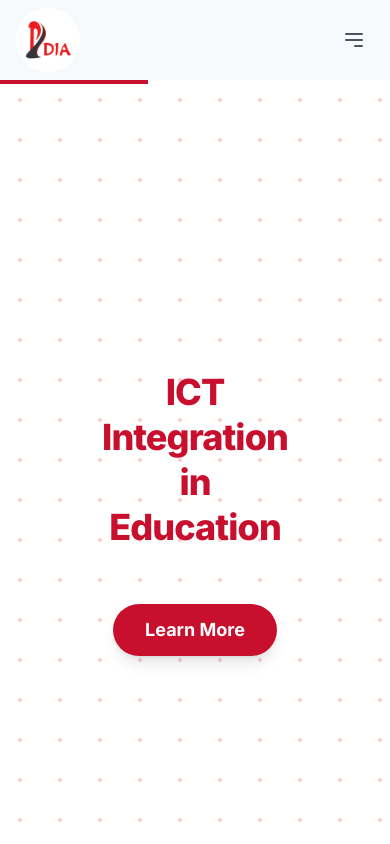
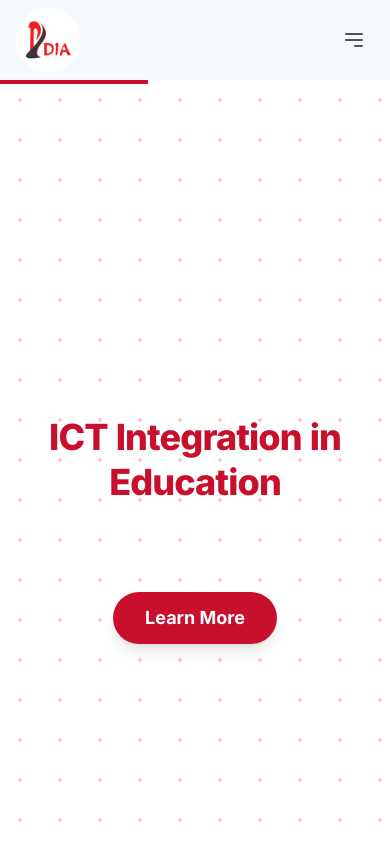
Before and after one commit to KGB69/PDIA, a React (Vite) app: page / in a window 390 px wide. Shown: the top 844 px of the page. Built offline with nearby package versions, Linux system fonts and the light colour scheme.

Commit message:
Improve HeroSection text layout for better responsiveness

```diff
--- a/components/HeroSection.tsx
+++ b/components/HeroSection.tsx
@@ -116,16 +116,18 @@ const HeroSection: React.FC = () => {
       ))}
 
       {/* Content Container */}
-      <div className="relative z-10 px-4 flex flex-col items-center">
+      <div className="relative z-10 px-4 flex flex-col items-center w-full max-w-7xl mx-auto">
          {/* Text Slideshow Container */}
-         <div className="relative w-full h-56 md:h-64 mb-8 flex items-center justify-center">
+         <div className="relative w-full h-auto min-h-[200px] md:min-h-[240px] mb-8 flex items-center justify-center">
             {SERVICES_DATA.map((service, index) => (
             <div
                 key={service.title}
                 className={`absolute inset-0 flex items-center justify-center transition-opacity duration-1000 ease-in-out ${index === currentIndex ? 'opacity-100' : 'opacity-0'}`}
             >
-                <h1 className="text-4xl md:text-6xl font-extrabold text-pdi-red tracking-tight leading-tight max-w-4xl mx-auto">
-                {service.title}
+                <h1 className="text-4xl md:text-6xl font-extrabold text-pdi-red tracking-tight leading-tight w-full px-4 md:px-8 text-center">
+                {service.title.split(' ').map((word, i) => (
+                  <span key={i} className="inline-block mx-1">{word}</span>
+                ))}
                 </h1>
             </div>
             ))}
```
